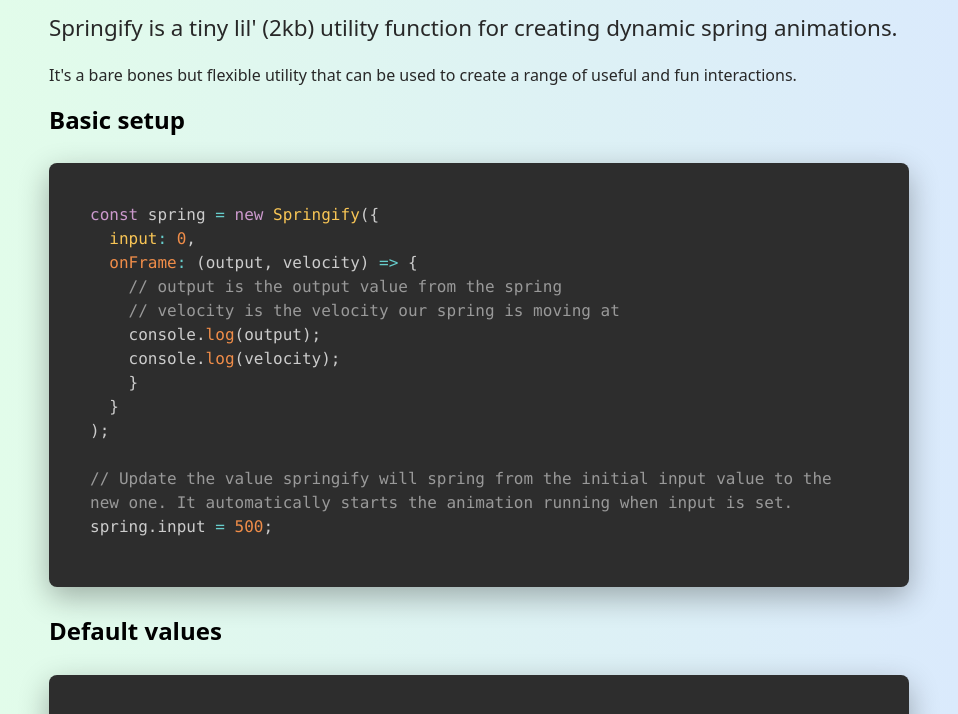
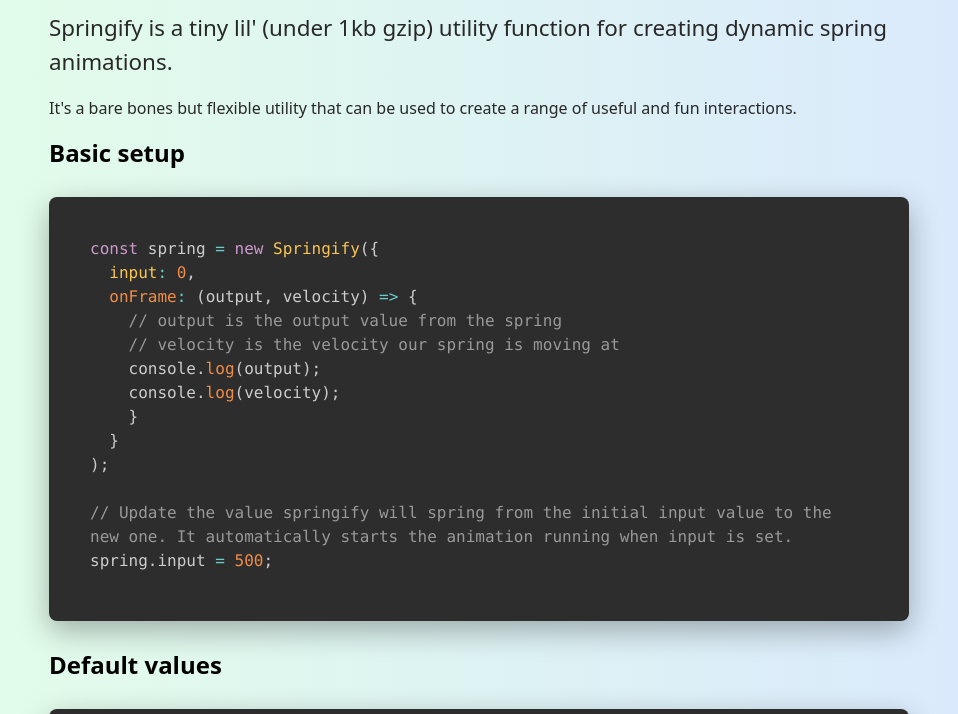
Before and after one commit to LukeCarlThompson/springify, a website built with Vite: page index.html in a window 1280 px wide. Shown: the part 176-890 px from the top of the page, without its empty margins (161-1119 px from the left). Built offline with nearby package versions, Linux system fonts and the light colour scheme.

Commit message:
update readme

```diff
--- a/index.html
+++ b/index.html
@@ -11,7 +11,7 @@
       <div class="section section--title">
         <h1 class="h1">Springify.js 🌿</h1>
         <h2 class="subtitle">
-          Springify is a tiny lil' (2kb) utility function for creating dynamic spring animations.
+          Springify is a tiny lil' (under 1kb gzip) utility function for creating dynamic spring animations.
         </h2>
         <p>It's a bare bones but flexible utility that can be used to create a range of useful and fun interactions.</p>
       </div>
```
Also changed, not shown: README.md.
